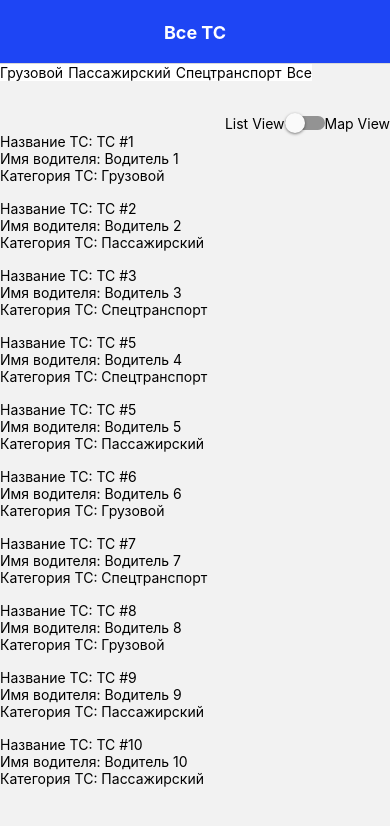
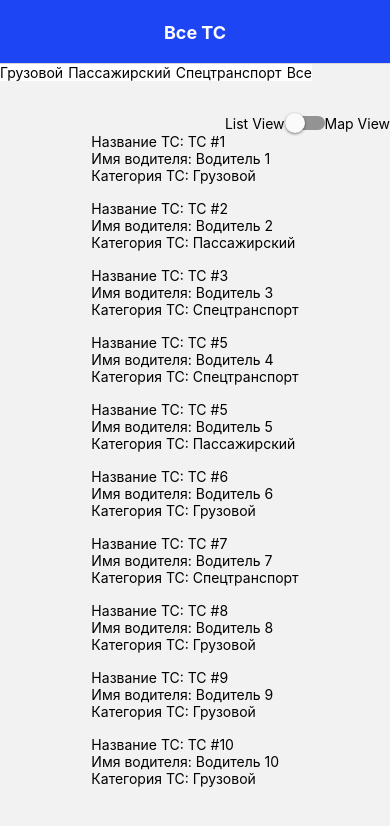
Before and after one commit to NLinkova/AutoTrackingApp, a React Native app: screen /VehicleListScreen in a window 390 px wide. Shown: the top 826 px of the page. Built offline with nearby package versions, Linux system fonts and the light colour scheme.

Commit message:
docs: :memo: add readme file

```diff
--- a/data/vehicles.json
+++ b/data/vehicles.json
@@ -4,69 +4,109 @@
     "name": "ТС #1",
     "driverName": "Водитель 1",
     "category": "Грузовой",
-    "contactNumber": "8-800-555-35-35"
+    "contactNumber": "8-800-555-35-35",
+    "location": {
+      "latitude": 37.7749,
+      "longitude": -122.4194
+    }
   },
   {
     "id": 2,
     "name": "ТС #2",
     "driverName": "Водитель 2",
     "category": "Пассажирский",
-    "contactNumber": "8-800-555-35-35"
+    "contactNumber": "8-800-555-35-35",
+    "location": {
+      "latitude": 37.0522,
+      "longitude": -122.2437
+    }
   },
   {
     "id": 3,
     "name": "ТС #3",
     "driverName": "Водитель 3",
     "category": "Спецтранспорт",
-    "contactNumber": "8-800-555-35-35"
+    "contactNumber": "8-800-555-35-35",
+    "location": {
+      "latitude": 37.7128,
+      "longitude": -122.0060
+    }
   },
   {
     "id": 4,
     "name": "ТС #5",
     "driverName": "Водитель 4",
     "category": "Спецтранспорт",
-    "contactNumber": "8-800-555-35-35"
+    "contactNumber": "8-800-555-35-35",
+    "location": {
+      "latitude": 51.5074,
+      "longitude": -0.1278
+    }
   },
   {
     "id": 5,
     "name": "ТС #5",
     "driverName": "Водитель 5",
     "category": "Пассажирский",
-    "contactNumber": "8-800-555-35-35"
+    "contactNumber": "8-800-555-35-35",
+    "location": {
+      "latitude": 48.8566,
+      "longitude": 2.3522
+    }
   },
   {
     "id": 6,
     "name": "ТС #6",
     "driverName": "Водитель 6",
     "category": "Грузовой",
-    "contactNumber": "8-800-555-35-35"
+    "contactNumber": "8-800-555-35-35",
+    "location": {
+      "latitude": 55.7558,
+      "longitude": 37.6176
+    }
   },
   {
     "id": 7,
     "name": "ТС #7",
     "driverName": "Водитель 7",
     "category": "Спецтранспорт",
-    "contactNumber": "8-800-555-35-35"
+    "contactNumber": "8-800-555-35-35",
+    "location": {
+      "latitude": 52.5200,
+      "longitude": 13.4050
+    }
   },
   {
     "id": 8,
     "name": "ТС #8",
     "driverName": "Водитель 8",
     "category": "Грузовой",
-    "contactNumber": "8-800-555-35-35"
+    "contactNumber": "8-800-555-35-35",
+    "location": {
+      "latitude": 37.7749,
+      "longitude": -122.4194
+    }
   },
   {
     "id": 9,
     "name": "ТС #9",
     "driverName": "Водитель 9",
-    "category": "Пассажирский",
-    "contactNumber": "8-800-555-35-35"
+    "category": "Грузовой",
+    "contactNumber": "8-800-555-35-35",
+    "location": {
+      "latitude": 34.7749,
+      "longitude": -102.4194
+    }
   },
   {
     "id": 10,
     "name": "ТС #10",
     "driverName": "Водитель 10",
-    "category": "Пассажирский",
-    "contactNumber": "8-800-555-35-35"
+    "category": "Грузовой",
+    "contactNumber": "8-800-555-35-35",
+    "location": {
+      "latitude": 33.7749,
+      "longitude": -162.4194
+    }
   }
 ]
--- a/package.json
+++ b/package.json
@@ -15,6 +15,7 @@
     "expo-status-bar": "~1.4.4",
     "react": "18.2.0",
     "react-native": "0.71.8",
+    "react-native-maps": "1.3.2",
     "react-native-safe-area-context": "4.5.0",
     "react-native-screens": "~3.20.0"
   },
--- a/screens/VehicleListScreen.tsx
+++ b/screens/VehicleListScreen.tsx
@@ -1,5 +1,7 @@
 import { useNavigation } from '@react-navigation/native';
 import React, { useState } from 'react';
+import MapView, { Marker } from 'react-native-maps';
+
 import { FlatList, StyleSheet, Switch, Text, TouchableOpacity, View } from 'react-native';
 
 import vehicleData from '../data/vehicles.json';
@@ -10,6 +12,12 @@ const VehicleListScreen: React.FC = () => {
   const navigation = useNavigation();
   const [selectedFilter, setSelectedFilter] = useState<string>('Все');
   const [isMapView, setIsMapView] = useState<boolean>(false);
+  const [region, setRegion] = useState({
+    latitude: 55.751244,
+    longitude: 37.618423,
+    latitudeDelta: 0.0922,
+    longitudeDelta: 0.0421,
+  });
 
   const vehicles: Vehicle[] = vehicleData;
 
@@ -24,9 +32,6 @@ const VehicleListScreen: React.FC = () => {
   };
 
   const handleVehiclePress = (vehicle: Vehicle) => {
-    console.warn("This is a test warning");
-
-    console.log(vehicle);
     navigation.navigate('VehicleScreen', { vehicle });
   };
 
@@ -52,8 +57,45 @@ const VehicleListScreen: React.FC = () => {
         <Switch value={isMapView} onValueChange={handleSwitchToggle} />
         <Text>Map View</Text>
       </View>
-      <View>
+      <View style={{ flex: 1, alignItems: "center", justifyContent: "center" }}>
         {filteredVehicles ? (
+          isMapView ? (
+
+            // <MapView style={{ flex: 1 }} >
+            //   {
+            //     filteredVehicles.map((vehicle) => (
+            //       <Marker
+            //         key={vehicle.id}
+            //         coordinate={{
+            //           latitude: vehicle.location?.latitude || 0,
+            //           longitude: vehicle.location?.longitude || 0,
+            //         }}
+            //         title={vehicle.name}
+            //         description={vehicle.driverName}
+            //       />
+            //     ))}
+            // </MapView>) : (
+            <MapView style={{ height: "80%", width: "80%", borderRadius: 2, borderColor: "white", borderWidth: 2 }}
+              initialRegion={{
+                latitude: 55.751244,
+                longitude: 37.618423,
+                latitudeDelta: 0.0922,
+                longitudeDelta: 0.0421,
+              }} onRegionChangeComplete={(region) => setRegion(region)} >
+              {
+                filteredVehicles.map((vehicle) => (
+                  <Marker
+                    key={vehicle.id}
+                    coordinate={{
+                      latitude: vehicle.location?.latitude || 0,
+                      longitude: vehicle.location?.longitude || 0,
+                    }}
+                    title={vehicle.name}
+                    description={vehicle.driverName}
+                  />
+                ))}
+            </MapView>
+          ) : (
             <FlatList
               data={filteredVehicles}
               renderItem={({ item }) => (
@@ -64,10 +106,10 @@ const VehicleListScreen: React.FC = () => {
                 </TouchableOpacity>
               )}
               keyExtractor={(item) => item.id.toString()}
-          />) : (<Text>Нет данных</Text>)
+            />)) : (<Text>Нет данных</Text>)
         }
       </View>
-    </View>
+    </View >
   );
 };
 
--- a/screens/VehicleScreen.tsx
+++ b/screens/VehicleScreen.tsx
@@ -1,6 +1,7 @@
 import { NativeStackScreenProps } from '@react-navigation/native-stack';
 import React from 'react';
 import { Linking, Text, TouchableOpacity, View } from 'react-native';
+import MapView, { Marker } from 'react-native-maps';
 import { StackParams } from '../App';
 
 
@@ -29,7 +30,21 @@ const VehicleScreen = ({ route }: Props) => {
       <TouchableOpacity onPress={handleSendMessage}>
         <Text>Написать</Text>
       </TouchableOpacity>
+      <MapView style={{ height: "80%", width: "80%", borderRadius: 2, borderColor: "white", borderWidth: 2 }}
+      >
+        <Marker
+
+          coordinate={{
+            latitude: vehicle.location?.latitude || 0,
+            longitude: vehicle.location?.longitude || 0,
+          }}
+          title={vehicle.name}
+          description={vehicle.driverName}
+        />
+
+      </MapView>
     </View>
+
   );
 };
 
```
Also changed, not shown: 2 other files (tests, documents, lock files or other folders). Lines whose indentation alone changed are shown as unchanged.
